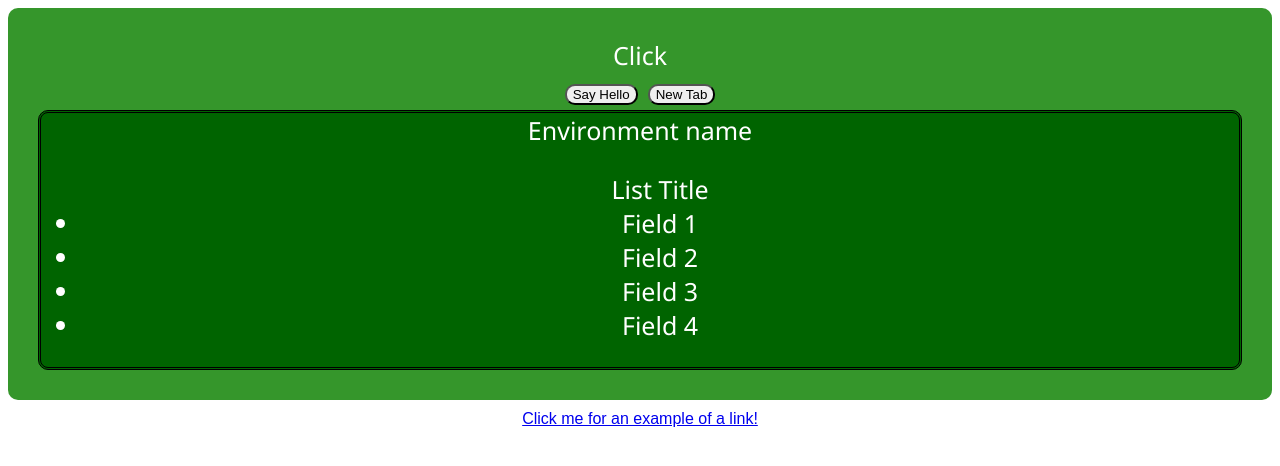
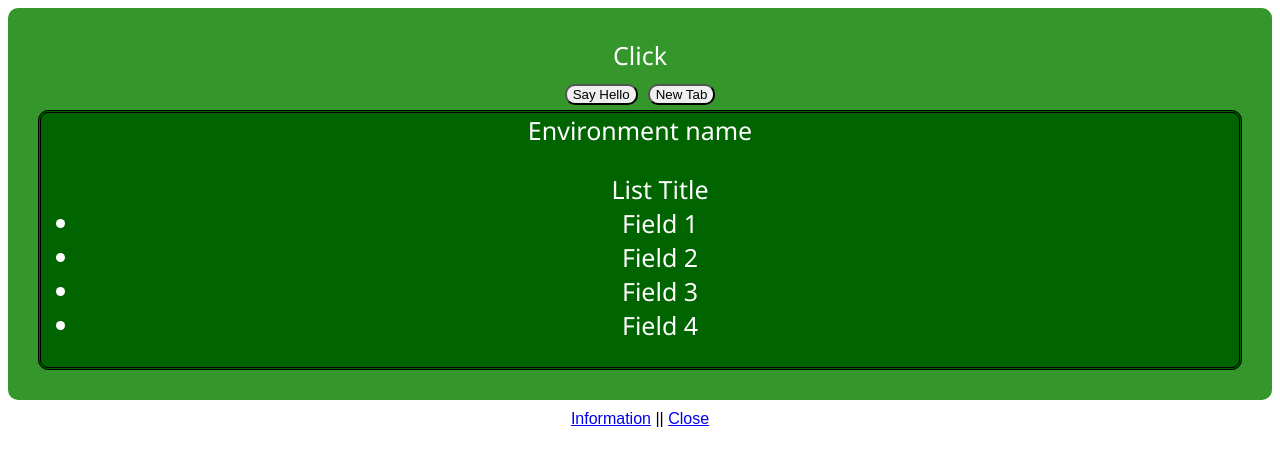
Before and after one commit to ktowner15/Dashboard_Demo, a React (Create React App) app: page / in a window 1280 px wide. Shown: the top 466 px of the page. Built offline with nearby package versions, Linux system fonts and the light colour scheme.

Commit message:
Link closing is now working Succeeded in creating a link to a 'blank' component that serves as a homepage.  Next step is to take that functionality from this commit (routing + links from App.js) and move it into EnvTile.js

```diff
--- a/src/App.js
+++ b/src/App.js
@@ -18,17 +18,20 @@ export default function App() {
             {/* TODO: perhaps experiment by putting link here? */}
           </EnvTile>
 
-          <Link to="/information">Click me for an example of a link!</Link>
-
-          {/* TODO: get this to render on a different page */}
-          {/* <InfoCard /> */}
+          {/* TODO: get this link to open on a separate page, that way you don't need the 'close' link. */}
+          <Link to="/information">Information</Link>
+          <text> || </text>
+          <Link to="/">Close</Link>
         </div>
       </main>
       <Switch>
+        <Route path="/" exact component={blank} />
         <Route path="/information" component={infoDock} />
       </Switch>
     </Router>
   );
 }
 
+const blank = () => <div />;
+
 const infoDock = () => <InfoCard />;
```
